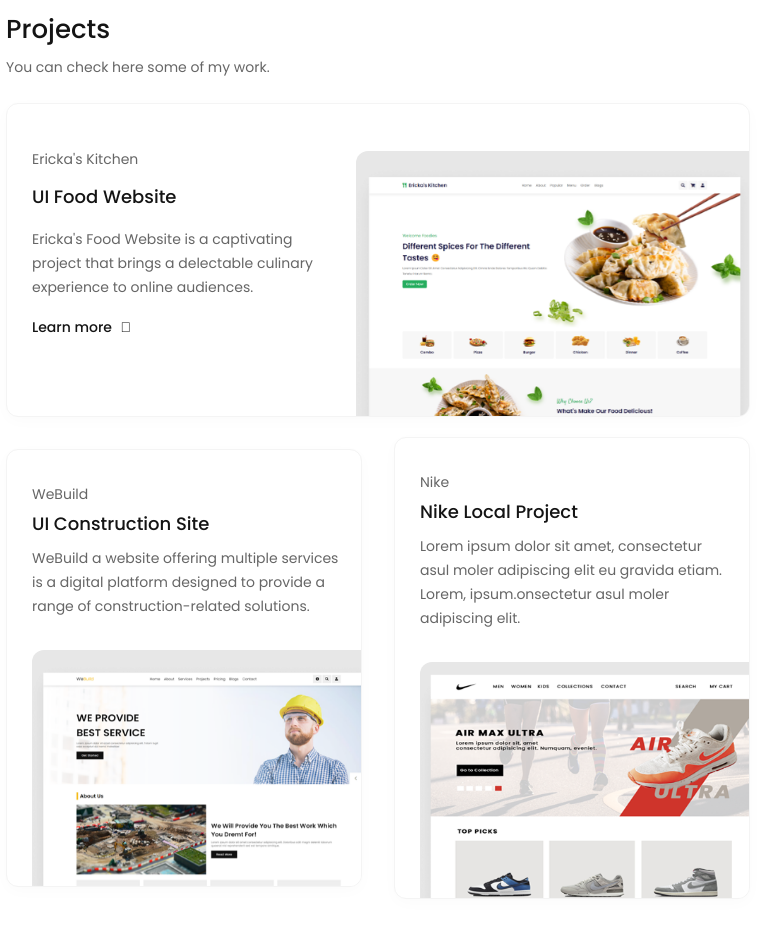
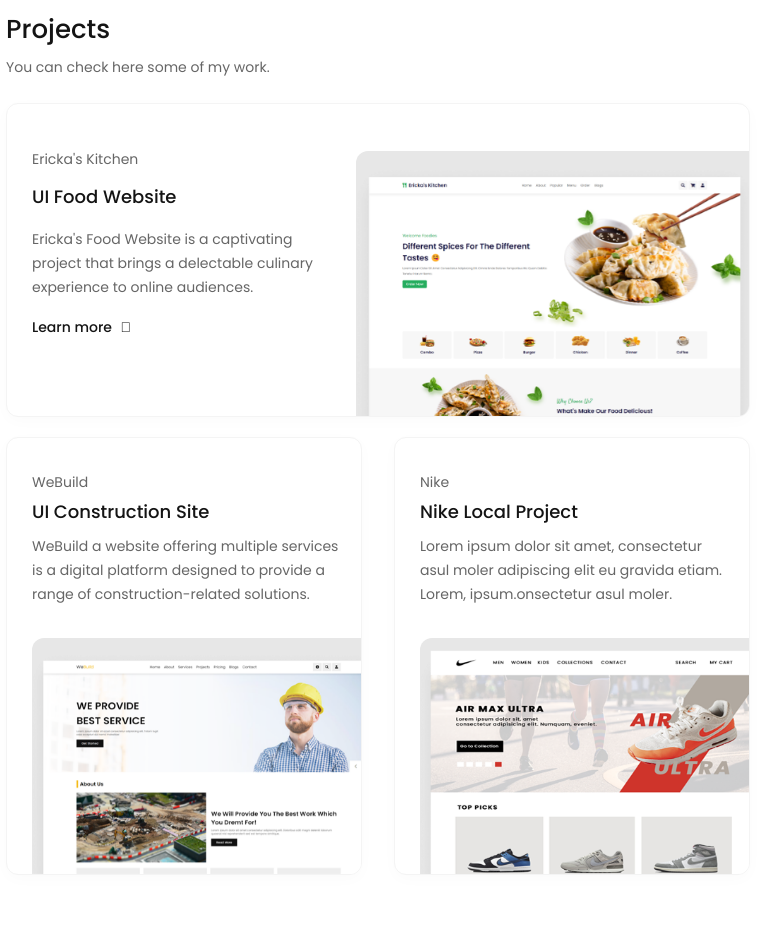
Before and after one commit to dventura21/portfolio, a website: page index.html in a window 1280 px wide. Shown: the part 908-1844 px from the top of the page, without its empty margins (262-1042 px from the left). Drawn offline with Linux system fonts and the light colour scheme; a web font is replaced by a local one.

Commit message:
Add files via upload

```diff
--- a/index.html
+++ b/index.html
@@ -174,7 +174,7 @@
                             <div class="inner-container _300px project-item">
                                 <div class="text-100 mg-bottom-8px">Nike</div>
                                 <h3 class="heading-4 mg-bottom-2px">Nike Local Project</h3>
-                                <p class="mg-bottom-0">Lorem ipsum dolor sit amet, consectetur asul moler adipiscing elit eu gravida etiam. Lorem, ipsum.onsectetur asul moler adipiscing elit.</p>
+                                <p class="mg-bottom-0">Lorem ipsum dolor sit amet, consectetur asul moler adipiscing elit eu gravida etiam. Lorem, ipsum.onsectetur asul moler.</p>
                             </div>
                             <div class="img-wrapper project-item">
                                 <img src="img/port-folio-3.png" class="img-wrapper" alt="">
```
